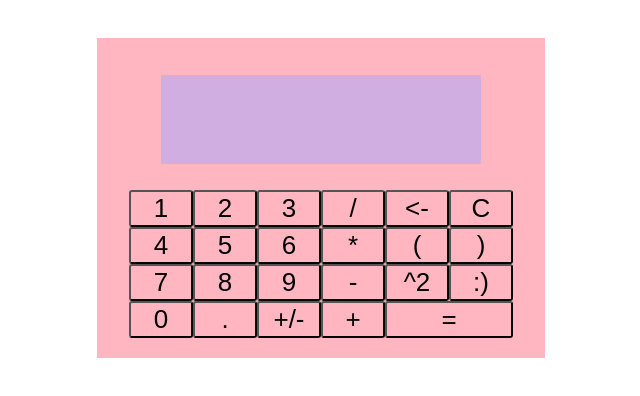
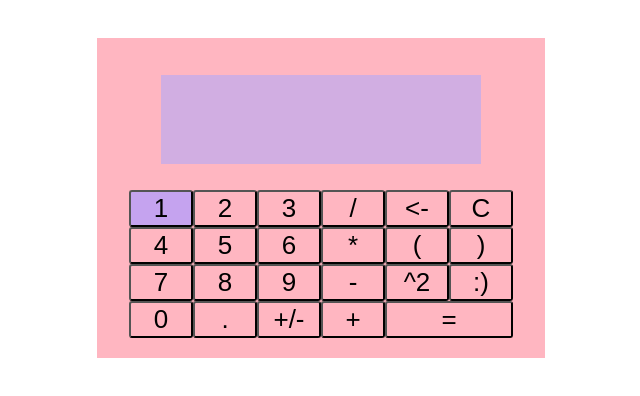
Before and after one commit to brorfan0/calc, a React (Vite) app: page / in a window 1280 px wide. In both pictures the pointer is over the button 480 px from the left and 208 px from the top of the page. Shown: the top 396 px of the page, without its empty margins (319-959 px from the left). Built offline with nearby package versions, Linux system fonts and the light colour scheme.

Commit message:
added colour on hover

```diff
--- a/src/button.css
+++ b/src/button.css
@@ -7,9 +7,10 @@
 /*    }*/
 /*}*/
 
-/*button:hover{*/
-/*    animation: App-logo-spin infinite 0.01s linear;*/
-/*}*/
+button:hover{
+    /*animation: App-logo-spin infinite 0.01s linear;*/
+    background-color: #c5a3ef;
+}
 
 /*button{*/
 /*    transition: transform .07s ease-in;*/
```
